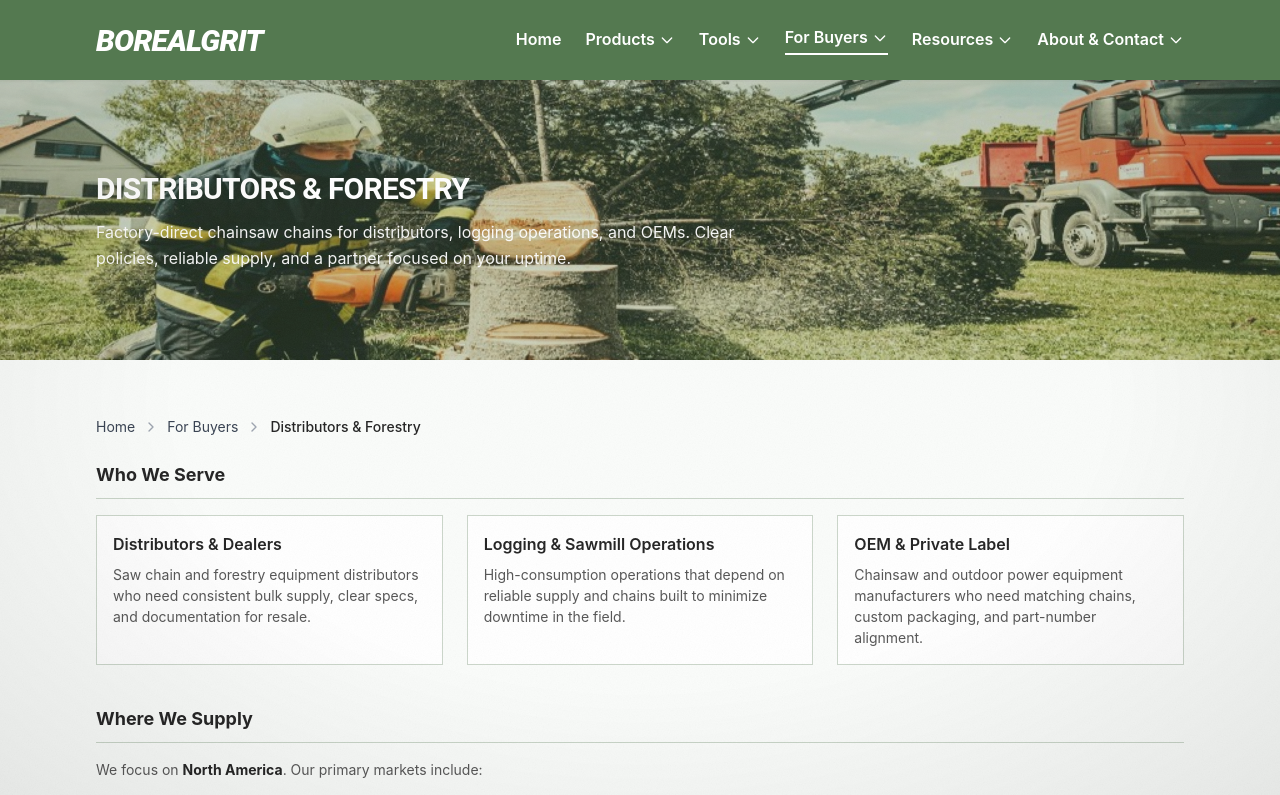
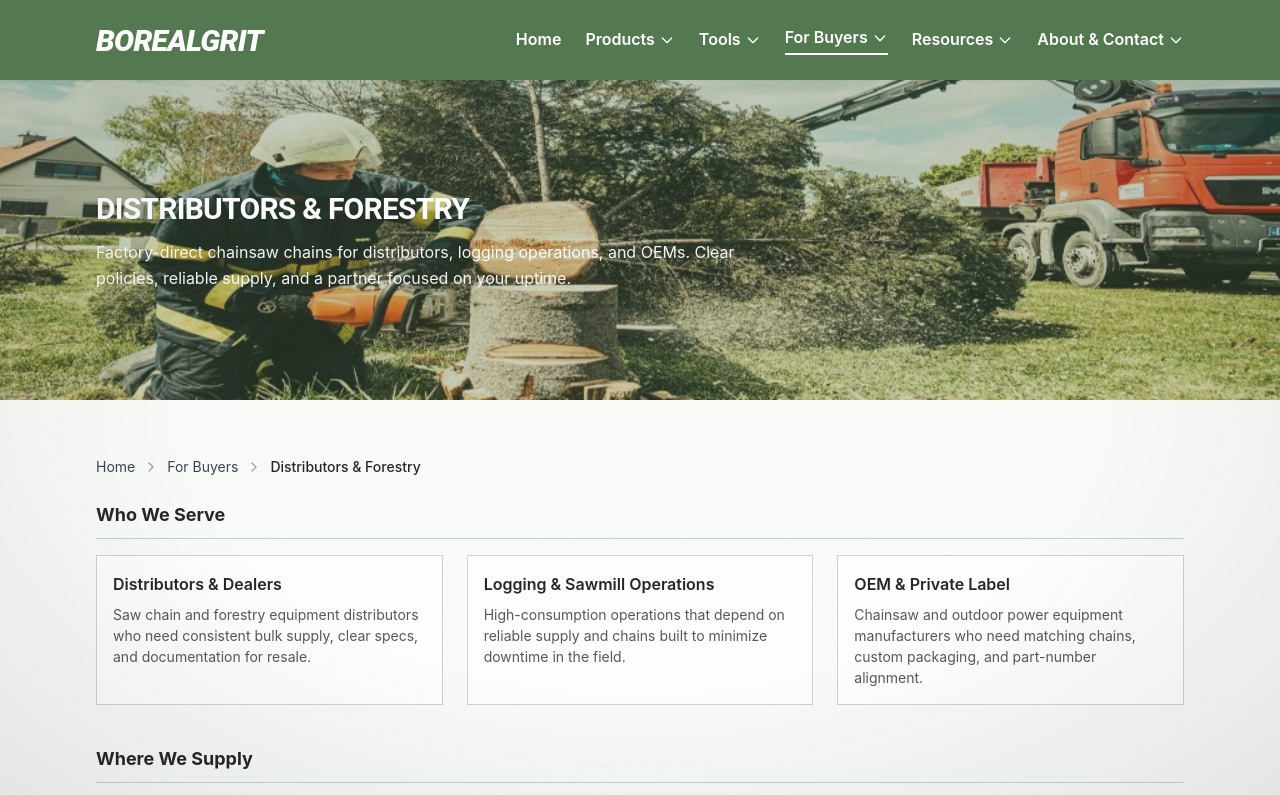
Before and after one commit to LoganOYoung/chainsaw-chain-supplier-borealgrit, a Next.js app: page /for-buyers/distributors in a window 1280 px wide. Shown: the top 795 px of the page. Built offline with nearby package versions, Linux system fonts and the light colour scheme.

Commit message:
Fix distributors banner image distortion: fixed aspect ratio, min/max height, object-center
Co-authored-by: Cursor <cursoragent@cursor.com>

```diff
--- a/app/for-buyers/distributors/page.tsx
+++ b/app/for-buyers/distributors/page.tsx
@@ -31,14 +31,14 @@ export default function DistributorsPage() {
     <>
       <Navigation />
       <main aria-label="Distributors & Forestry">
-        {/* Full-bleed banner */}
-        <section className="relative w-full min-h-[200px] sm:min-h-[240px] md:min-h-[280px] flex flex-col justify-center py-12 md:py-16 overflow-hidden">
+        {/* Full-bleed banner: fixed aspect ratio so image does not distort */}
+        <section className="relative w-full aspect-[21/9] sm:aspect-[3/1] min-h-[180px] max-h-[320px] flex flex-col justify-center overflow-hidden">
           <div className="absolute inset-0">
             <Image
               src="/images/distributors-banner.jpg"
               alt="Professional logger with chainsaw and forestry truck—BorealGrit supplies chains for North American distributors and operations"
               fill
-              className="object-cover"
+              className="object-cover object-center"
               priority
               sizes="100vw"
             />
```
